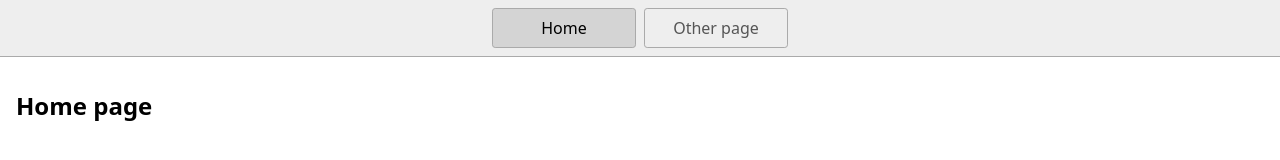
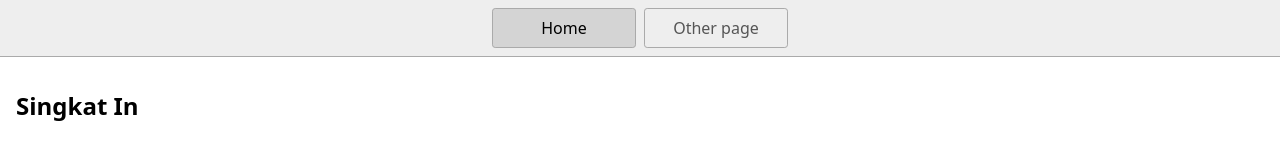
Before and after one commit to anugrahbatch7/singkat-in-web, a plain HTML site: page index.html in a window 1280 px wide. Drawn offline with Linux system fonts and the light colour scheme.

Commit message:
1 file modified

```diff
--- a/index.html
+++ b/index.html
@@ -17,7 +17,11 @@
       <a href="/page2.html">Other page</a>
     </nav>
     <main>
-      <h1>Home page</h1>
+      <div class="container">
+        <header>
+          <h1>Singkat In</h1>
+        </header>
+      </div>
     </main>
   </body>
 </html>
```
